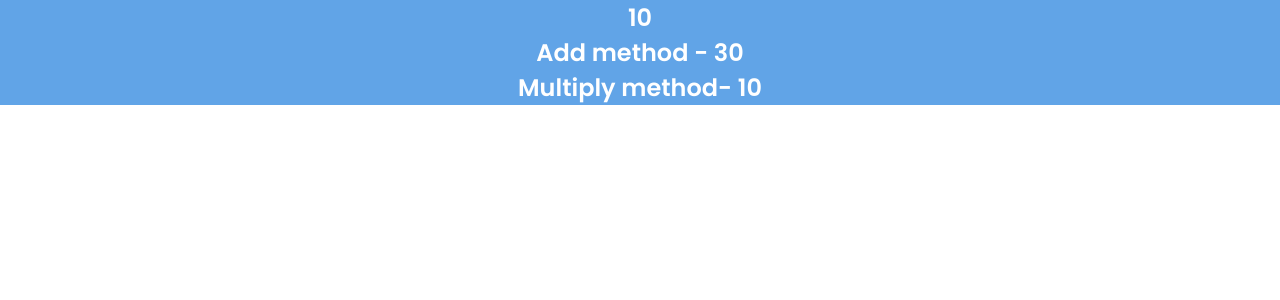
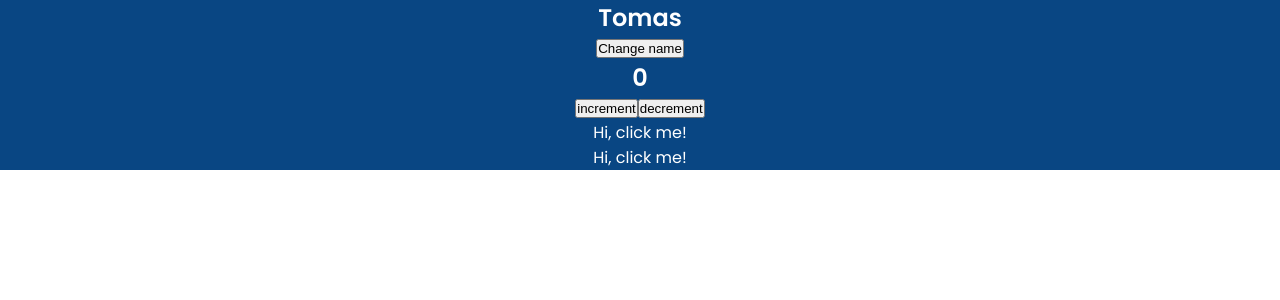
Before and after one commit to TomyJusuf/Vue--eComerce, a Vue app in the folder hello-world/: page / in a window 1280 px wide. Shown: the top 300 px of the page. Built offline with nearby package versions, Linux system fonts and the light colour scheme.

Commit message:
add increment and decrement for every simpel card
fallow tutorial and learn new trick again

```diff
--- a/hello-world/src/App.vue
+++ b/hello-world/src/App.vue
@@ -1,33 +1,52 @@
 <template>
-  <!-- <Navbar />
-  <CardSection /> -->
-  <h2>{{ 2 + 3 + 5 }}</h2>
-  <h2>Add method - {{ add(5, 10, 15) }}</h2>
-  <h2>Multiply method- {{ multiply(baseValue) }}</h2>
+  <!-- <Navbar /> -->
+  <!-- <CardSection /> -->
+  <h2>{{ name }}</h2>
+  <div>
+    <button v-on:mouseover="name = 'Batman'">Change name</button>
+  </div>
+  <h2>{{ count }}</h2>
+  <div>
+    <button v-on:click="increment(10)" @click="method1(multiPly)">
+      increment
+    </button>
+    <button v-on:click="decrement(10)" @click="method2(devide)">
+      decrement
+    </button>
+  </div>
+  <div @click="handler1(multiPly)">Hi, click me!</div>
+  <div @click="handler(devide)">Hi, click me!</div>
 </template>
 
 <script>
+// import CardSection from "./components/CardSection.vue";
 // import Navbar from "./components/Navbar.vue";
-// import CardSection from "./components/CardSection.vue";
 export default {
   name: "App",
   data() {
     return {
-      names: ["Bruce", "Clark", "Diana"],
-      baseMultiplier: 5,
-      baseValue: 2,
+      name: "Tomas",
+      count: 0,
+      multiPly: 150,
+      devide: 150,
+      count2: 0,
     };
   },
-  methods: {
-    add(a, b, c) {
-      return a + b + c;
-    },
-    multiply(num) {
-      return num * this.baseMultiplier;
-    },
-  },
-
-  // components: { CardSection, Navbar },
+  // methods: {
+  //   increment(num) {
+  //     this.count += num;
+  //   },
+  //   decrement(num) {
+  //     this.count -= num;
+  //   },
+  //   method1: function (arg) {
+  //     console.log((this.count2 += arg));
+  //   },
+  //   method2: function (arg) {
+  //     console.log((this.count2 -= arg));
+  //   },
+  // },
+  // components: { Navbar, CardSection },
 };
 </script>
 
@@ -45,7 +64,7 @@ export default {
   text-align: center;
   color: #fff;
   /* margin-top: 0px; */
-  background-color: #61a4e7;
+  background-color: #094683;
 }
 .underline {
   text-decoration: underline;
```
Also changed, not shown: hello-world/src/components/CardSection.vue (+55 -7 lines), hello-world/src/components/Navbar.vue (+28 -0 lines).
